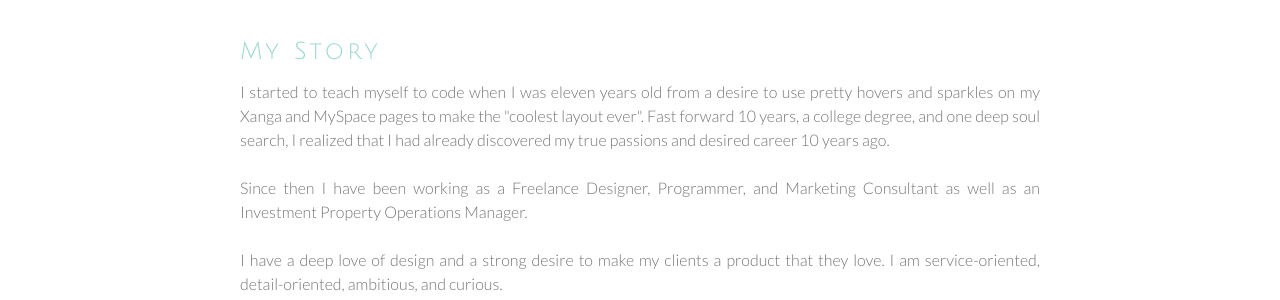
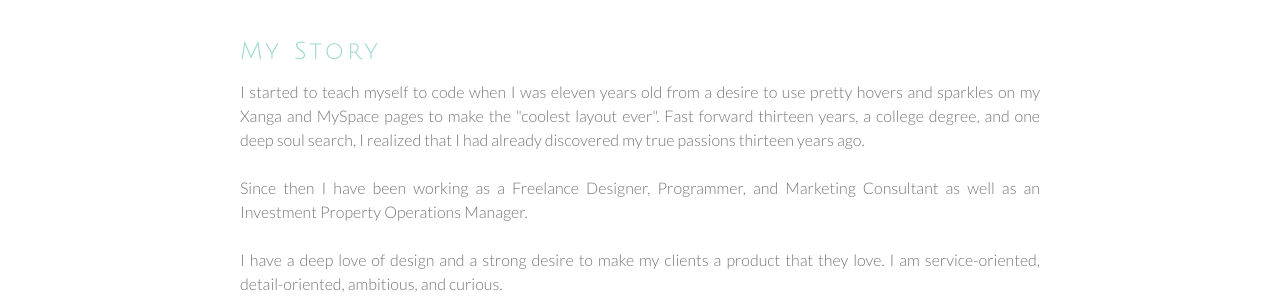
Before and after one commit to rachellee/resume, a Jekyll site: the page built from index.html, in a window 1280 px wide. Shown: the part 919-1219 px from the top of the page. Built offline with Jekyll 4.4.1, drawn with Linux system fonts in a browser that asks for light colours; nearby versions of some CDN libraries; some web fonts are replaced; the list of posts is cut into pages by our own code.

Commit message:
updated my story

```diff
--- a/index.html
+++ b/index.html
@@ -9,7 +9,7 @@ layout: default
 
 	<div class="story_section">
 		<h1>My Story</h1>
-		<p> I started to teach myself to code when I was eleven years old from a desire to use pretty hovers and sparkles on my Xanga and MySpace pages to make the "coolest layout ever". Fast forward 10 years, a college degree, and one deep soul search, I realized that I had already discovered my true passions and desired career 10 years ago.<br><br>
+		<p> I started to teach myself to code when I was eleven years old from a desire to use pretty hovers and sparkles on my Xanga and MySpace pages to make the "coolest layout ever". Fast forward thirteen years, a college degree, and one deep soul search, I realized that I had already discovered my true passions thirteen years ago.<br><br>
 
 		Since then I have been working as a Freelance Designer, Programmer, and Marketing Consultant as well as an Investment Property Operations Manager.<br><br>
 
```
